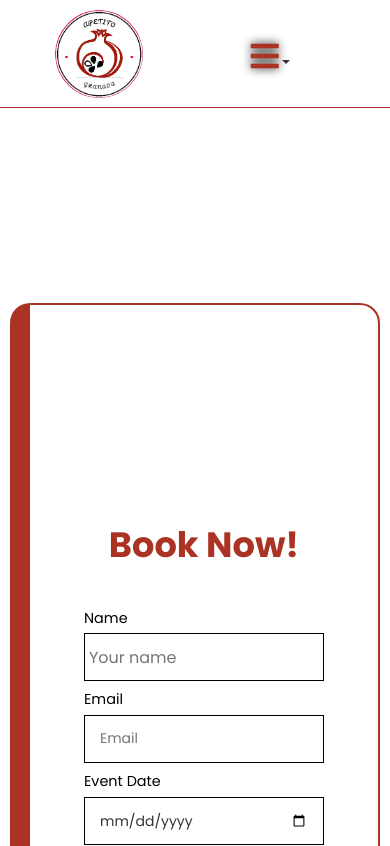
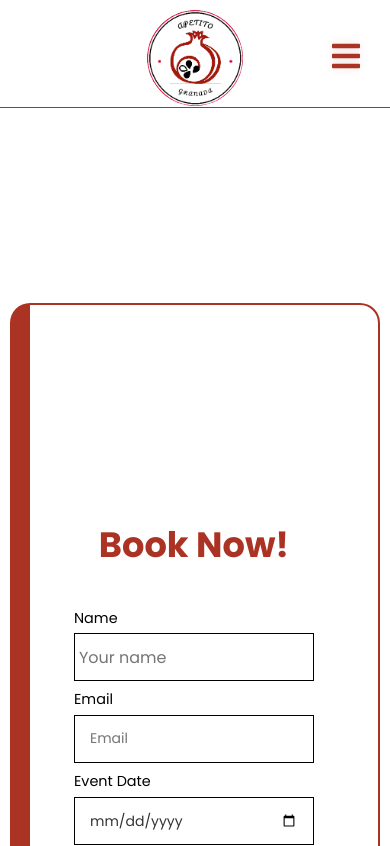
Before and after one commit to LeanM/apetito-granada-web, a React (Create React App) app: page /contact in a window 390 px wide. Shown: the top 846 px of the page. Built offline with nearby package versions, Linux system fonts and the light colour scheme.

Commit message:
Responsive navbar

```diff
--- a/src/components/contact-components/Contact.js
+++ b/src/components/contact-components/Contact.js
@@ -232,6 +232,7 @@ const useStyles = createUseStyles({
 
     "@media screen and (max-width: 1100px)": {
       width: "80%",
+      paddingRight: "20px",
     },
   },
   title: {
--- a/src/components/home-components/categoryCards/BookSection.js
+++ b/src/components/home-components/categoryCards/BookSection.js
@@ -94,6 +94,7 @@ const useStyles = createUseStyles({
   text: {
     color: colors.nav,
     fontSize: "2rem",
+    fontWeight: "200",
     height: "50%",
 
     "@media screen and (max-width: 900px)": {
--- a/src/components/pagewrappers/AlterNav.js
+++ b/src/components/pagewrappers/AlterNav.js
@@ -5,6 +5,7 @@ import { createUseStyles } from "react-jss";
 import logo from "../../assets/apetito.png";
 import { colors } from "../../assets/colors";
 import { useNavigate } from "react-router-dom";
+import SideNav from "./SideNav";
 
 export default function AlterNav(props) {
   const navigate = useNavigate();
@@ -68,7 +69,7 @@ export default function AlterNav(props) {
             </div>
           </div>
 
-          <DropdownNav />
+          <SideNav />
 
           <div
             style={navButtonStyle}
@@ -120,7 +121,7 @@ const useStyles = createUseStyles({
   underline: {
     position: "absolute",
     bottom: 0,
-    width: "58%",
+    width: "55%",
     height: "1px",
     zIndex: "50",
     backgroundColor: colors.nav,
@@ -153,18 +154,18 @@ const useStyles = createUseStyles({
     marginBottom: "auto",
     justifyContent: "center",
     alignItems: "center",
-    gap: "2rem",
+    gap: "1rem",
 
     "@media screen and (max-width: 800px)": {
-      justifyContent: "space-around",
+      justifyContent: "center",
     },
   },
   navBarListItem: {
-    width: "10rem",
+    width: "20rem",
     height: "70%",
     display: "flex",
     fontSize: "1rem",
-    fontWeight: "600",
+    fontWeight: "200",
     marginTop: "auto",
     fontFamily: "Poppins",
     marginBottom: "auto",
@@ -174,6 +175,10 @@ const useStyles = createUseStyles({
     textAlign: "center",
     cursor: "pointer",
     backgroundColor: colors.transparent,
+
+    "@media screen and (max-width: 950px)": {
+      width: "12rem",
+    },
 
     "@media screen and (max-width: 800px)": {
       display: "none",
@@ -196,7 +201,7 @@ const useStyles = createUseStyles({
     transition: "color 0.3s",
   },
   enterpriseListItem: {
-    maxWidth: "25rem",
+    width: "25rem",
     height: "90%",
     display: "flex",
     fontSize: "1rem",
@@ -228,8 +233,8 @@ const useStyles = createUseStyles({
     },
 
     "@media screen and (max-width: 500px)": {
-      width: "5.5rem",
-      height: "5.5rem",
+      width: "6rem",
+      height: "6rem",
     },
   },
   logo: {
--- a/src/components/pagewrappers/DropdownNav.js
+++ b/src/components/pagewrappers/DropdownNav.js
@@ -8,6 +8,7 @@ import {
 import { createUseStyles } from "react-jss";
 import { Link } from "react-router-dom";
 import { colors } from "../../assets/colors";
+import { Drawer, ButtonToolbar, Button, Placeholder } from "rsuite";
 
 export default function DropdownNav() {
   const classes = useStyles();
--- a/src/components/pagewrappers/Nav.js
+++ b/src/components/pagewrappers/Nav.js
@@ -5,6 +5,7 @@ import { createUseStyles } from "react-jss";
 import logo from "../../assets/apetito.png";
 import { colors } from "../../assets/colors";
 import { useNavigate } from "react-router-dom";
+import SideNav from "./SideNav";
 
 export default function Nav(props) {
   const navigate = useNavigate();
@@ -136,7 +137,7 @@ export default function Nav(props) {
             </div>
           </div>
 
-          <DropdownNav />
+          <SideNav />
 
           <div
             style={navButtonStyle}
@@ -221,7 +222,7 @@ const useStyles = createUseStyles({
     display: "flex",
     fontSize: "1rem",
     fontFamily: "Poppins",
-    fontWeight: "600",
+    fontWeight: "200",
     marginTop: "auto",
     marginBottom: "auto",
     justifyContent: "center",
--- /dev/null
+++ b/src/components/pagewrappers/SideNav.js
@@ -0,0 +1,106 @@
+import { useRef, useState } from "react";
+import { Drawer, ButtonToolbar, Button, Placeholder } from "rsuite";
+import { createUseStyles } from "react-jss";
+import { MDBBtnGroup, MDBIcon } from "mdb-react-ui-kit";
+import { colors } from "../../assets/colors";
+import { useNavigate } from "react-router-dom";
+
+export default function SideNav() {
+  const navigate = useNavigate();
+  const [open, setOpen] = useState(false);
+  const classes = useStyles();
+
+  const closeDrawer = () => {
+    setOpen(false);
+  };
+
+  return (
+    <>
+      <MDBBtnGroup className={classes.openButton} onClick={() => setOpen(true)}>
+        <MDBIcon icon="bars" className={classes.foldedNavIcon} />
+      </MDBBtnGroup>
+      <Drawer size="full" open={open} onClose={() => setOpen(false)}>
+        <Drawer.Body className={classes.drawer}>
+          <div
+            className={classes.drawerItem}
+            onClick={() => {
+              navigate("/");
+              closeDrawer();
+            }}
+          >
+            <p className={classes.drawerItemText}>HOME</p>
+          </div>
+          <div
+            className={classes.drawerItem}
+            onClick={() => {
+              navigate("/contact");
+              closeDrawer();
+            }}
+          >
+            <p className={classes.drawerItemText}>BOOK</p>
+          </div>
+          <div
+            className={classes.drawerItem}
+            onClick={() => {
+              navigate("/gallery");
+              closeDrawer();
+            }}
+          >
+            <p className={classes.drawerItemText}>GALLERY</p>
+          </div>
+        </Drawer.Body>
+      </Drawer>
+    </>
+  );
+}
+
+const useStyles = createUseStyles({
+  openButton: {
+    display: "none",
+    width: "3rem",
+    height: "3rem",
+    position: "absolute",
+    right: "10px",
+
+    "@media screen and (max-width: 800px)": {
+      display: "block",
+    },
+  },
+  foldedNavIcon: {
+    color: colors.nav,
+    textShadow: `0 0 10px ${colors.textNav}`,
+    fontSize: "2rem",
+    marginTop: "1rem",
+  },
+  drawer: {
+    width: "100%",
+    backgroundColor: colors.nav,
+    display: "flex",
+    flexDirection: "column",
+    justifyContent: "flex-start",
+    alignItems: "center",
+  },
+  drawerItem: {
+    width: "75%",
+    height: "4rem",
+    borderBottom: `solid 1px ${colors.textNav}`,
+    borderRadius: "20px 20px 20px 20px",
+    display: "flex",
+    justifyContent: "center",
+    alignItems: "center",
+    color: colors.white,
+
+    transition: "color 0.3s, background 0.3s",
+
+    "&:hover": {
+      backgroundColor: colors.textNav,
+      color: colors.nav,
+    },
+  },
+  drawerItemText: {
+    fontSize: "1.2rem",
+    fontFamily: "Poppins",
+    fontWeight: "200",
+    textAlign: "center",
+  },
+});
```
